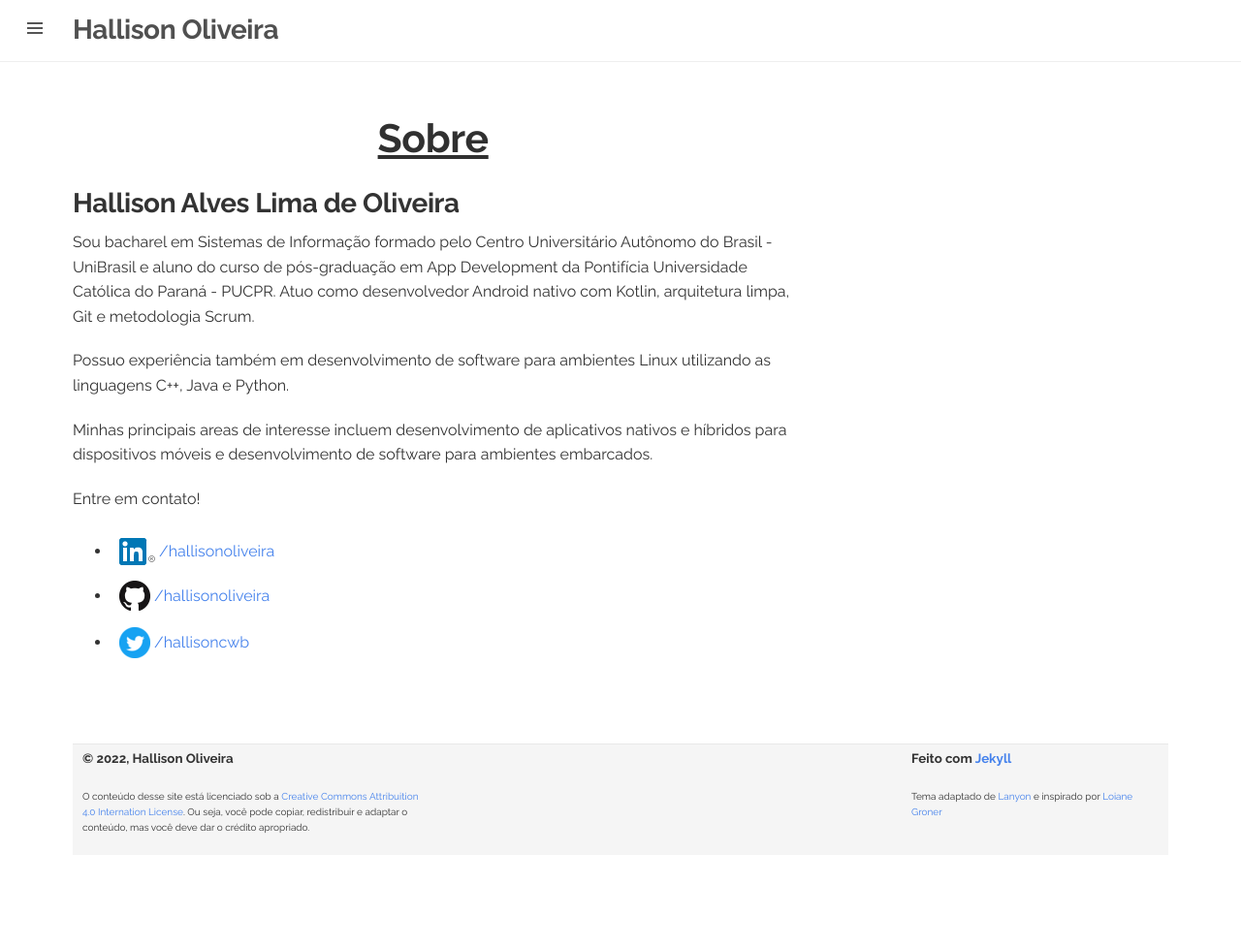
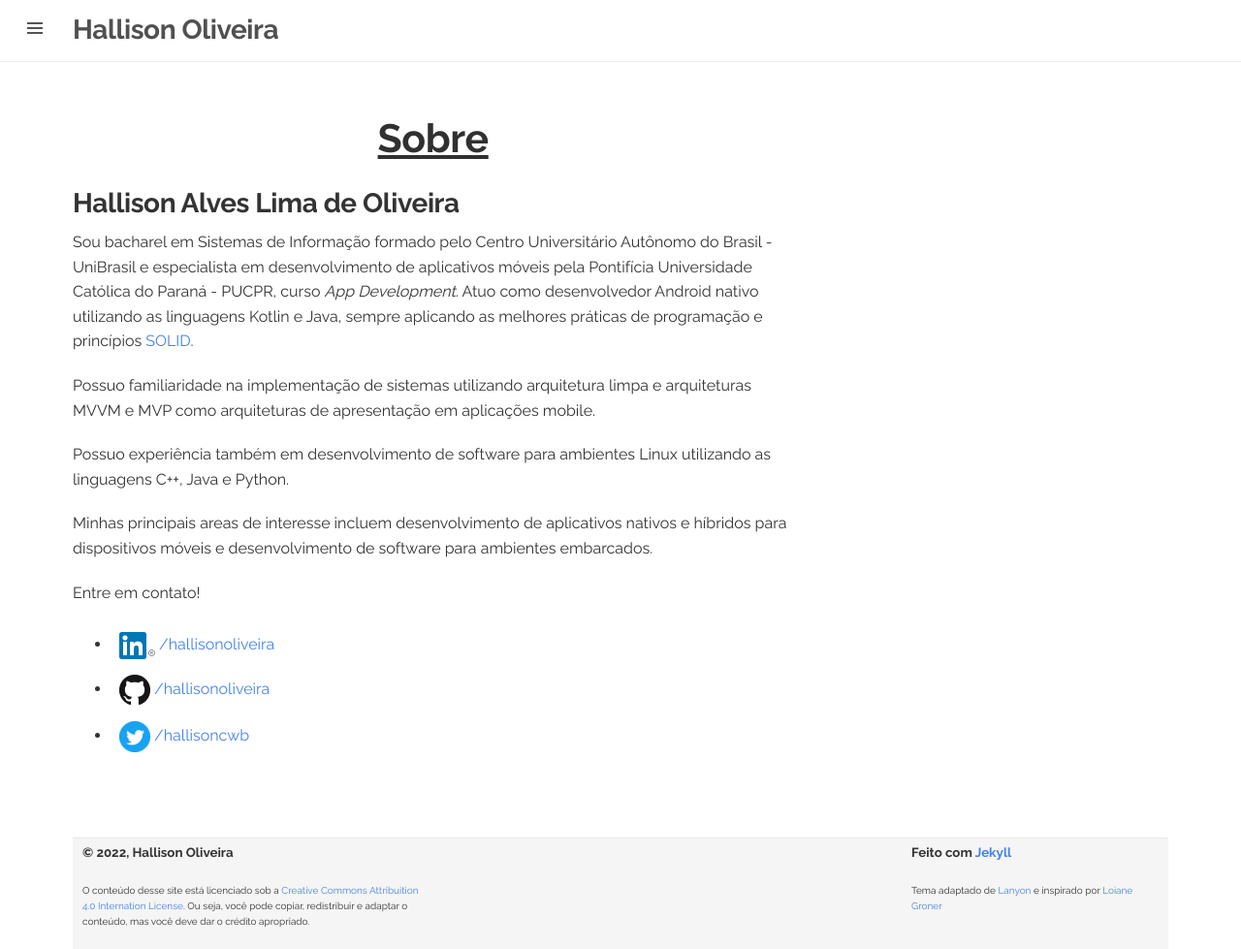
Before and after one commit to hallisonoliveira/hallisonoliveira.github.io, a Jekyll site: the page built from about.md, in a window 1280 px wide. Shown: the whole page at 97% size. Built offline with Jekyll 4.4.1, drawn with Linux system fonts in a browser that asks for light colours; before the commit the page ends 900 px from its top, so only the background shows below that.

Commit message:
update About page

```diff
--- a/about.md
+++ b/about.md
@@ -6,7 +6,9 @@ footer: true
 ---
 <h3>Hallison Alves Lima de Oliveira</h3>
 
-Sou bacharel em Sistemas de Informação formado pelo Centro Universitário Autônomo do Brasil - UniBrasil e aluno do curso de pós-graduação em App Development da Pontifícia Universidade Católica do Paraná - PUCPR. Atuo como desenvolvedor Android nativo com Kotlin, arquitetura limpa, Git e metodologia Scrum.
+Sou bacharel em Sistemas de Informação formado pelo Centro Universitário Autônomo do Brasil - UniBrasil e especialista em desenvolvimento de aplicativos móveis pela Pontifícia Universidade Católica do Paraná - PUCPR, curso *App Development*. Atuo como desenvolvedor Android nativo utilizando as linguagens Kotlin e Java, sempre aplicando as melhores práticas de programação e princípios <a href="{{ site.baseurl }}/posts/solid.html">SOLID</a>.
+
+Possuo familiaridade na implementação de sistemas utilizando arquitetura limpa e arquiteturas MVVM e MVP como arquiteturas de apresentação em aplicações mobile.
 
 Possuo experiência também em desenvolvimento de software para ambientes Linux utilizando as linguagens C++, Java e Python.
 
```
Also changed, not shown: _posts/solid/2022-08-02-solid.md (+1 -0 lines).
